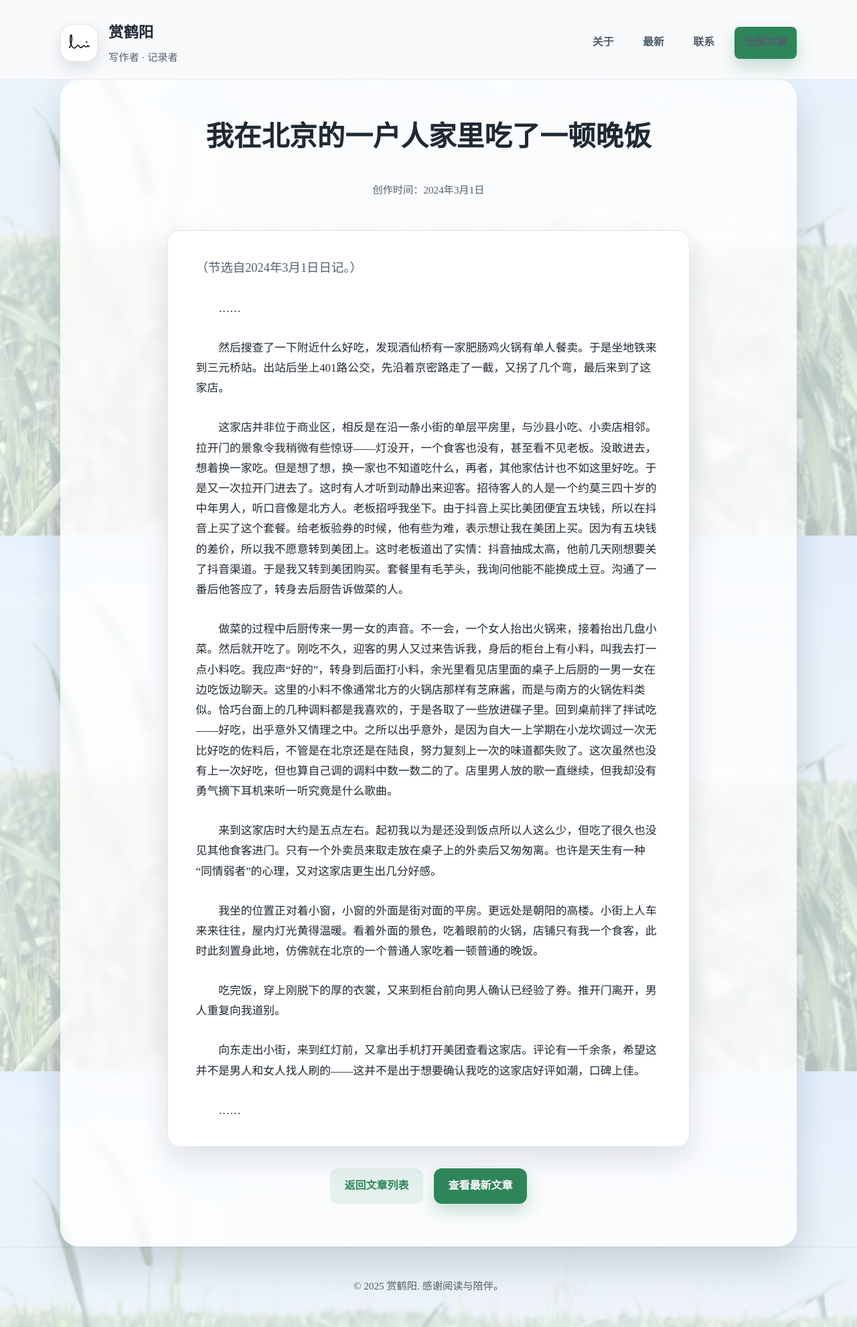
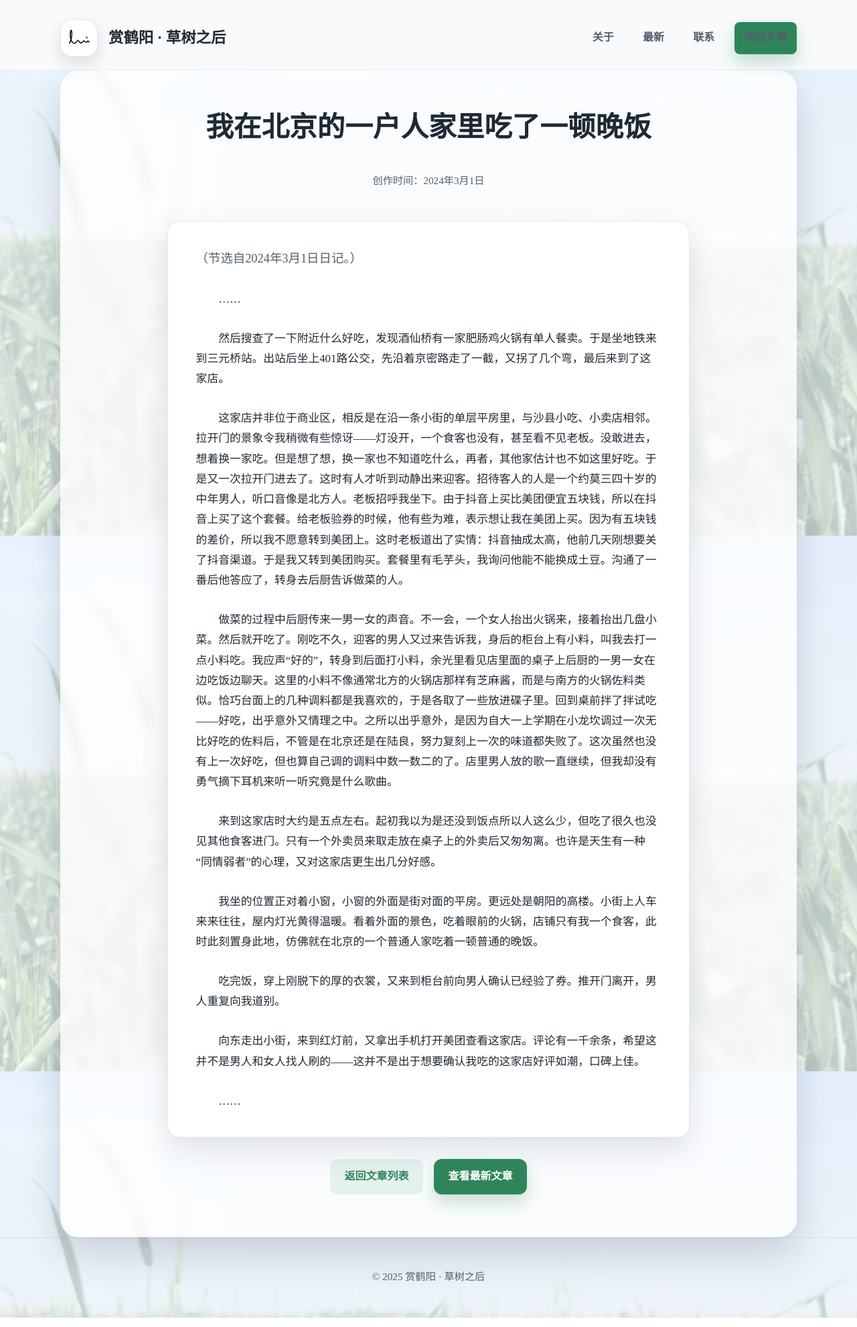
Before and after one commit to Clifeast/clifeast.github.io, a plain HTML site: page articles/hotpot.html in a window 1280 px wide. Shown: the whole page at 67% size. Drawn offline with Linux system fonts and the light colour scheme.

Commit message:
feat: share header and footer across pages

```diff
--- a/articles/hotpot.html
+++ b/articles/hotpot.html
@@ -7,32 +7,11 @@
     <link rel="stylesheet" href="../styles/general.css" />
     <link rel="stylesheet" href="../styles/index.css" />
     <link rel="stylesheet" href="../styles/articles.css" />
+    <script defer src="../scripts/layout.js"></script>
   </head>
   <body>
     <div class="page article-page">
-      <header class="site-header">
-        <div class="site-header__inner">
-          <a class="brand" href="../index.html">
-            <img
-              src="../image/profileblack.png"
-              alt="赏鹤阳头像"
-              class="brand-logo"
-            />
-            <div class="brand-meta">
-              <span class="brand-name">赏鹤阳</span>
-              <span class="brand-tagline">写作者 · 记录者</span>
-            </div>
-          </a>
-          <nav class="site-nav">
-            <a href="../index.html#about">关于</a>
-            <a href="../index.html#latest">最新</a>
-            <a href="../index.html#contact">联系</a>
-            <a class="btn btn-primary nav-cta" href="../subpages/articlelist.html"
-              >全部文章</a
-            >
-          </nav>
-        </div>
-      </header>
+      <header class="site-header" data-component="site-header"></header>
 
       <main class="content article-main">
         <div class="article-container">
@@ -75,13 +54,7 @@
         </div>
       </main>
 
-      <footer class="site-footer">
-        <p>© <span id="current-year"></span> 赏鹤阳. 感谢阅读与陪伴。</p>
-      </footer>
+      <footer class="site-footer" data-component="site-footer"></footer>
     </div>
-
-    <script>
-      document.getElementById('current-year').textContent = new Date().getFullYear();
-    </script>
   </body>
 </html>
--- /dev/null
+++ b/scripts/layout.js
@@ -0,0 +1,50 @@
+const headerTemplate = `
+  <div class="site-header__inner">
+    <a class="brand" href="/">
+      <img src="/image/profileblack.png" alt="赏鹤阳头像" class="brand-logo" />
+      <div class="brand-meta">
+        <span class="brand-name">赏鹤阳 · 草树之后</span>
+      </div>
+    </a>
+    <nav class="site-nav">
+      <a href="/#about">关于</a>
+      <a href="/#latest">最新</a>
+      <a href="/#contact">联系</a>
+      <a class="btn btn-primary nav-cta" href="/subpages/articlelist.html">我的文章</a>
+    </nav>
+  </div>
+`;
+
+const footerTemplate = `
+  <p>© <span data-current-year></span> 赏鹤阳 · 草树之后</p>
+`;
+
+function applySharedLayout() {
+  const currentPath = window.location.pathname;
+  let ctaHref = '/subpages/articlelist.html';
+  let ctaLabel = '我的文章';
+
+  if (currentPath.includes('/subpages/articlelist')) {
+    ctaHref = '/';
+    ctaLabel = '返回首页';
+  }
+
+  const headerHTML = headerTemplate
+    .replace('href="/subpages/articlelist.html"', `href="${ctaHref}"`)
+    .replace('>我的文章<', `>${ctaLabel}<`);
+
+  document.querySelectorAll('[data-component="site-header"]').forEach((element) => {
+    element.innerHTML = headerHTML;
+  });
+
+  document.querySelectorAll('[data-component="site-footer"]').forEach((element) => {
+    element.innerHTML = footerTemplate;
+  });
+
+  const currentYear = new Date().getFullYear();
+  document.querySelectorAll('[data-current-year]').forEach((element) => {
+    element.textContent = currentYear;
+  });
+}
+
+document.addEventListener('DOMContentLoaded', applySharedLayout);
```
Also changed, not shown: articles/dongbei.html (+3 -30 lines), articles/gaokao.html (+3 -30 lines), articles/nianlun.html (+3 -30 lines), articles/qingcai.html (+3 -30 lines), index.html (+3 -22 lines), subpages/articlelist.html (+3 -22 lines).
